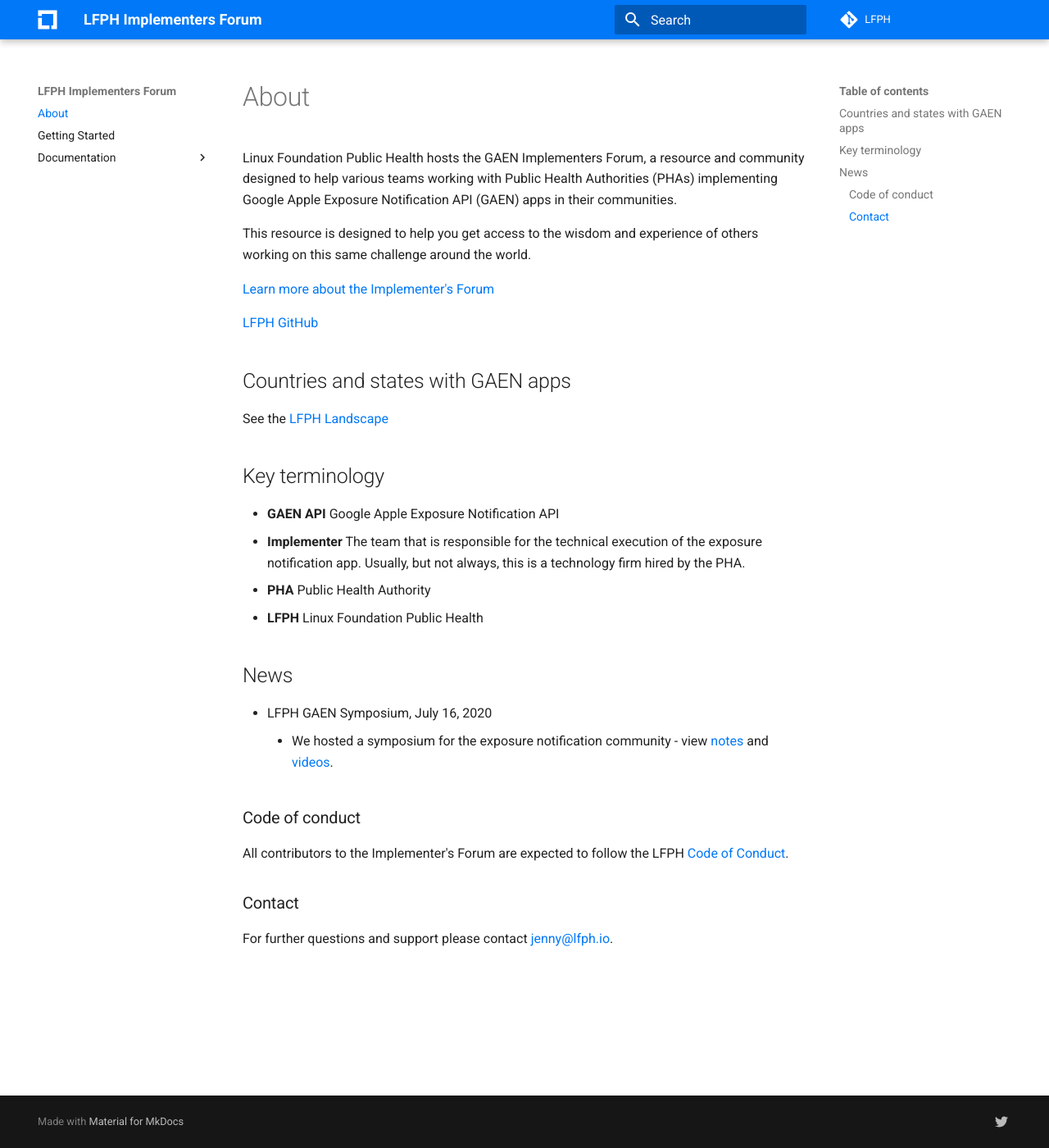
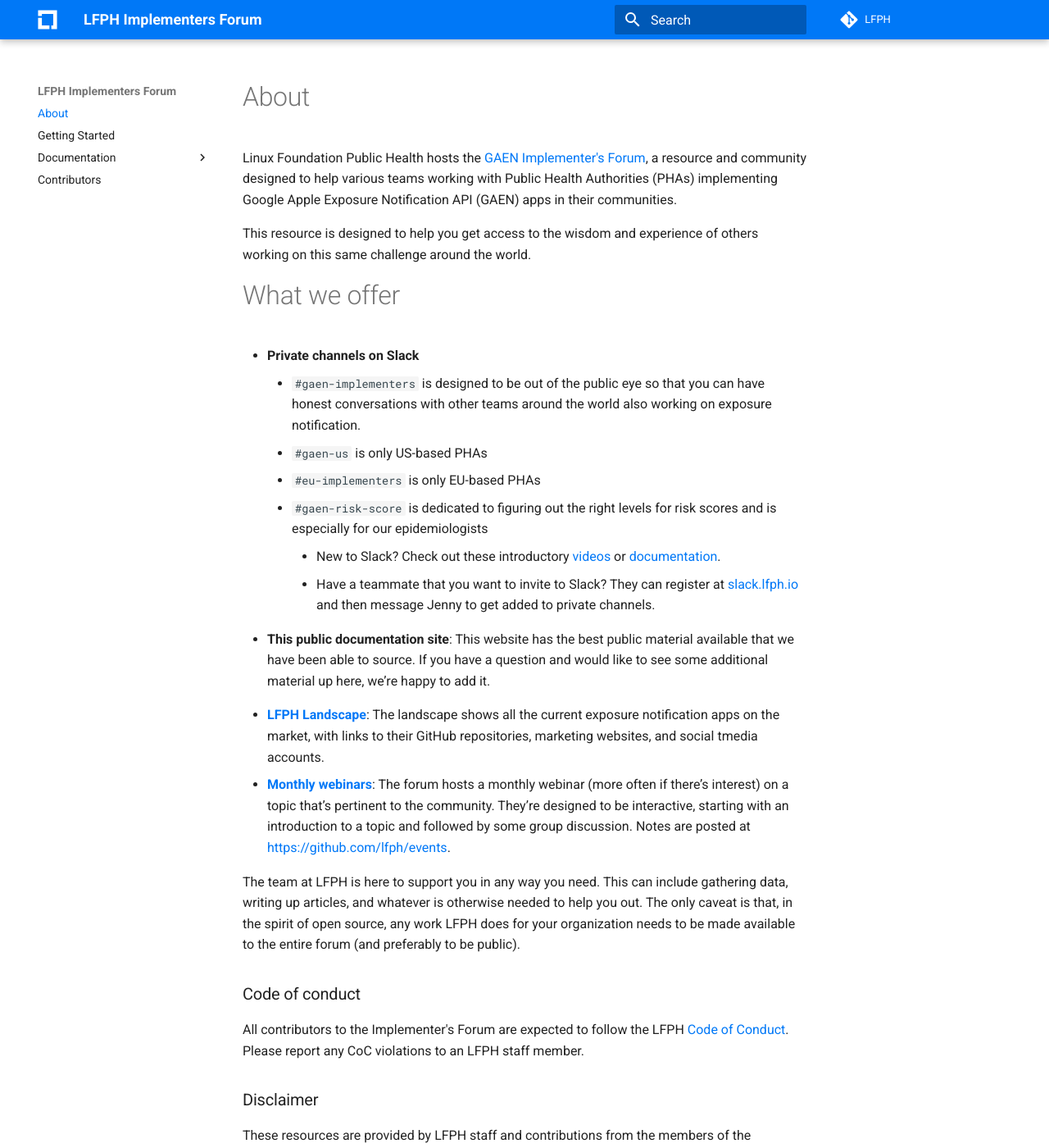
Before and after one commit to lfph/implementers-forum, an MkDocs documentation site: the page built from docs/index.md, in a window 1280 px wide and 1400 px high. Shown: the whole window at 82% size. Built offline with MkDocs 1.6.1 and Material for MkDocs 9.7.7, drawn with Linux system fonts in a browser that asks for light colours; comment, search, counter and statistics services are not loaded; some of the changed text lies outside the part shown.

Commit message:
Updated home page, getting started added 60% article

```diff
--- a/docs/index.md
+++ b/docs/index.md
@@ -1,32 +1,32 @@
 # About
 
-Linux Foundation Public Health hosts the GAEN Implementers Forum, a resource and community designed to help various teams working with Public Health Authorities (PHAs) implementing Google Apple Exposure Notification API (GAEN) apps in their communities.
+Linux Foundation Public Health hosts the [GAEN Implementer's Forum](https://www.lfph.io/community/implementers-forum/), a resource and community designed to help various teams working with Public Health Authorities (PHAs) implementing Google Apple Exposure Notification API (GAEN) apps in their communities.
 
 This resource is designed to help you get access to the wisdom and experience of others working on this same challenge around the world.
 
-[Learn more about the Implementer's Forum](https://www.lfph.io/community/implementers-forum/)
+# What we offer
 
-[LFPH GitHub](https://github.com/lfph)
+* **Private channels on Slack**
+    * `#gaen-implementers` is designed to be out of the public eye so that you can have honest conversations with other teams around the world also working on exposure notification.
+    * `#gaen-us` is only US-based PHAs
+    * `#eu-implementers` is only EU-based PHAs
+    * `#gaen-risk-score` is dedicated to figuring out the right levels for risk scores and is especially for our epidemiologists
+        * New to Slack? Check out these introductory [videos](https://www.youtube.com/watch?v=m2JuAa6-ors&list=PLWlXaxtQ7fUb1WqLJDqJFGQsAXU7CjoGz&index=2&t=0s) or [documentation](https://slack.com/help/articles/218080037-Getting-started-for-new-members).
+        * Have a teammate that you want to invite to Slack? They can register at [slack.lfph.io](https://slack.lfph.io) and then message Jenny to get added to private channels.
+* **This public documentation site**: This website has the best public material available that we have been able to source. If you have a question and would like to see some additional material up here, we’re happy to add it.
+<!-- * Private GitHub repo: If you have information that you only want to share with members of the Implementer’s Forum, we can upload it to a private GitHub repo. However, please note that we can’t guarantee that the files won’t later be distributed to others. Whenever possible, we encourage information to be shared via our public documentation site instead. -->
+* [**LFPH Landscape**](https://landscape.lpfh.io): The landscape shows all the current exposure notification apps on the market, with links to their GitHub repositories, marketing websites, and social tmedia accounts.
+* [**Monthly webinars**](https://www.lfph.io/community/webinars/): The forum hosts a monthly webinar (more often if there’s interest) on a topic that’s pertinent to the community. They’re designed to be interactive, starting with an introduction to a topic and followed by some group discussion. Notes are posted at [https://github.com/lfph/events](https://github.com/lfph/events).
 
-## Countries and states with GAEN apps
-
-See the [LFPH Landscape](https://landscape.lfph.io/category=gaen-bluetooth&format=card-mode&grouping=category)
-
-## Key terminology
-
-* **GAEN API** Google Apple Exposure Notification API
-* **Implementer** The team that is responsible for the technical execution of the exposure notification app. Usually, but not always, this is a technology firm hired by the PHA.
-* **PHA** Public Health Authority
-* **LFPH** Linux Foundation Public Health
-
-## News
-
-* LFPH GAEN Symposium, July 16, 2020
-    * We hosted a symposium for the exposure notification community - view [notes](https://github.com/lfph/events/tree/master/2020-07-GAEN-Symposium) and [videos](https://www.youtube.com/playlist?list=PLLUsXRAaict7U00sMcwdLWwPPfRwpnMs5).
+The team at LFPH is here to support you in any way you need. This can include gathering data, writing up articles, and whatever is otherwise needed to help you out. The only caveat is that, in the spirit of open source, any work LFPH does for your organization needs to be made available to the entire forum (and preferably to be public).
 
 ### Code of conduct
 
-All contributors to the Implementer's Forum are expected to follow the LFPH [Code of Conduct](https://github.com/lfph/foundation/blob/master/code-of-conduct.md).
+All contributors to the Implementer's Forum are expected to follow the LFPH [Code of Conduct](https://github.com/lfph/foundation/blob/master/code-of-conduct.md). Please report any CoC violations to an LFPH staff member.
+
+### Disclaimer
+
+These resources are provided by LFPH staff and contributions from the members of the Implementer’s Forum. It has not been approved by Apple or Google and so we encourage you to verify and help us continually improve the information we make available.
 
 ### Contact
 
--- a/mkdocs.yml
+++ b/mkdocs.yml
@@ -19,7 +19,7 @@ nav:
     - 'user-research.md'
     - 'analytics.md'
     - 'equity-and-inclusion.md'
-    - 'contributors.md'
+  - 'contributors.md'
 extra_css:
   - css/extra.css
 extra:
```
Also changed, not shown: docs/contributors.md (+1 -1 lines), docs/getting-started.md (+1 -0 lines).
